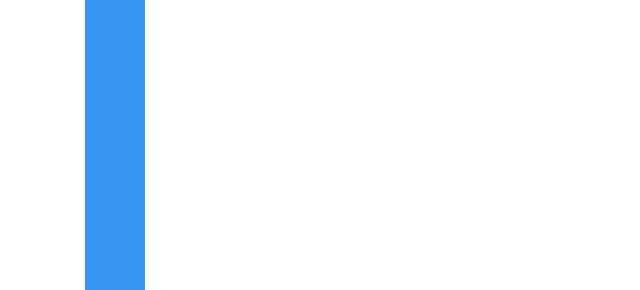
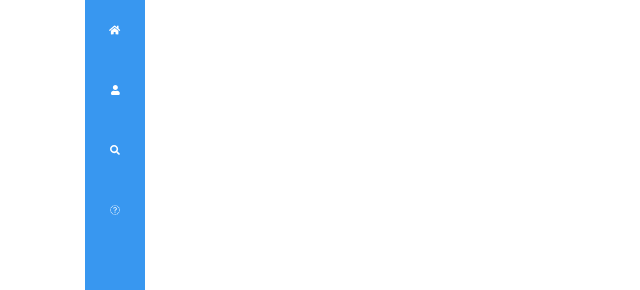
Before and after one commit to alanblee/gh-jobs, a React (Create React App) app: page /dashboard in a window 1280 px wide. Shown: the top 290 px of the page, without its empty margins (0-640 px from the left). Built offline with nearby package versions, Linux system fonts and the light colour scheme; a web font is replaced by a local one.

Commit message:
styling navlink

```diff
--- a/src/sass/dashboardNav.scss
+++ b/src/sass/dashboardNav.scss
@@ -23,7 +23,33 @@
 
       a {
         position: relative;
-        display: none;
+        display: block;
+        width: 100%;
+        display: flex;
+        text-decoration: none;
+        color: #fff;
+
+        .title {
+          position: relative;
+          display: block;
+          padding: 0 1rem;
+          height: 6rem;
+          line-height: 6rem;
+          text-align: start;
+        }
+
+        .icon {
+          position: relative;
+          display: block;
+          min-width: 6rem;
+          height: 6rem;
+          line-height: 6rem;
+          text-align: center;
+
+          .fa {
+            font-size: 2.4rem;
+          }
+        }
       }
     }
   }
```
